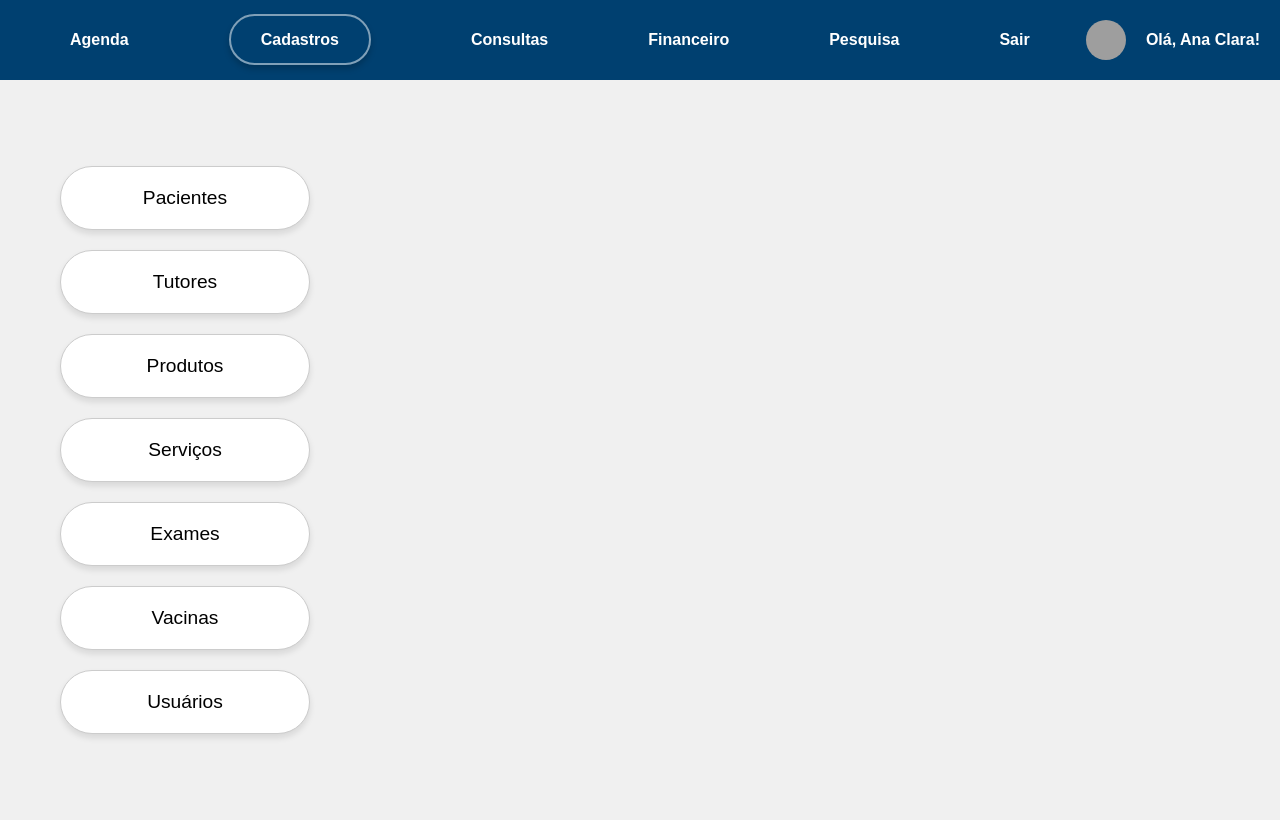
After one commit to giuliamf/VetMed, a Flask app: page /cadastros in a window 1280 px wide. The commit adds this page. Run offline with Flask 3, Linux system fonts and the light colour scheme; grey boxes are pictures that could not be loaded.

Commit message:
Tela de cadastros

```diff
--- a/app/app.py
+++ b/app/app.py
@@ -13,5 +13,10 @@ def inicio():
     return render_template("./inicio.html")
 
 
+@app.route("/cadastros")
+def cadastro():
+    return render_template("./cadastros.html")
+
+
 if __name__ == "__main__":
     app.run(debug=True)
--- /dev/null
+++ b/app/static/style_cadastros.css
@@ -0,0 +1,48 @@
+body {
+    margin: 0;
+    padding: 0;
+    font-family: Montserrat, sans-serif;
+    background-color: #f0f0f0;
+}
+
+.cadastro-container {
+    display: flex;
+    flex-direction: column;
+    align-items: flex-start;
+    justify-content: center;
+    height: calc(100vh - 60px);
+    padding-left: 50px;
+}
+
+.cadastro-button {
+    background: white;
+    border: 1px solid #ccc;
+    padding: 20px 40px;
+    margin: 10px;
+    border-radius: 50px;
+    font-weight: lighter;
+    box-shadow: 0 4px 6px rgba(0, 0, 0, 0.1);
+    width: 250px;
+    cursor: pointer;
+    font-size: 1.2rem;
+    text-align: center;
+}
+
+.cadastro-button:hover {
+    background-color: #9abad4;
+}
+
+.cadastro-button.active {
+    background-color: #004070;
+    color: white;
+    border: none;
+    transform: scale(1.1);
+    box-shadow: 0 6px 10px rgba(0, 0, 0, 0.2);
+}
+
+.navbar ul li a.active {
+    background-color: #004070;
+    color: white;
+    border-radius: 50px;
+    padding: 15px 30px;
+}
--- a/app/static/style_inicio.css
+++ b/app/static/style_inicio.css
@@ -31,6 +31,12 @@ body {
     font-weight: 600;
 }
 
+.navbar ul li a.active {
+    background-color: rgba(255, 255, 255, 0.2);
+    border: 2px solid rgba(255, 255, 255, 0.5);
+    box-shadow: 0 4px 6px rgba(0, 0, 0, 0.2);
+}
+
 .user-info {
     display: flex;
     align-items: center;
@@ -55,3 +61,13 @@ body {
     height: calc(100vh - 50px);
     background-color: white;
 }
+
+.button {
+    background: white;
+    border: 1px solid #ccc;
+    padding: 15px 25px;
+    margin: 10px;
+    border-radius: 10px;
+    font-weight: 600;
+    box-shadow: 0 4px 6px rgba(0, 0, 0, 0.1);
+}
--- /dev/null
+++ b/app/templates/cadastros.html
@@ -0,0 +1,39 @@
+<!DOCTYPE html>
+<html lang="pt">
+<head>
+    <meta charset="UTF-8">
+    <meta name="viewport" content="width=device-width, initial-scale=1.0">
+    <title>Cadastros - VetMed</title>
+    <link rel="stylesheet" href="../static/style_inicio.css">
+    <link rel="stylesheet" href="../static/style_cadastros.css">
+</head>
+<body>
+    <header>
+        <nav class="navbar">
+            <ul>
+                <li><a href="#">Agenda</a></li>
+                <li><a href="#" class="active">Cadastros</a></li>
+                <li><a href="#">Consultas</a></li>
+                <li><a href="#">Financeiro</a></li>
+                <li><a href="#">Pesquisa</a></li>
+                <li><a href="#">Sair</a></li>
+            </ul>
+            <div class="user-info">
+                <img src="../static/profile_pictures/anaclara.png" alt="Foto do Usuário">
+                <span>Olá, Ana Clara!</span>
+            </div>
+        </nav>
+    </header>
+    <main>
+        <div class="cadastro-container">
+            <button class="cadastro-button">Pacientes</button>
+            <button class="cadastro-button">Tutores</button>
+            <button class="cadastro-button">Produtos</button>
+            <button class="cadastro-button">Serviços</button>
+            <button class="cadastro-button">Exames</button>
+            <button class="cadastro-button">Vacinas</button>
+            <button class="cadastro-button">Usuários</button>
+        </div>
+    </main>
+</body>
+</html>
```
